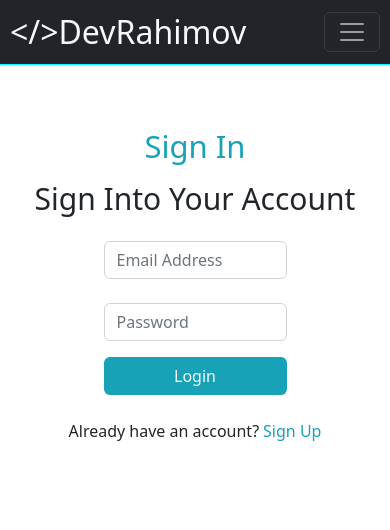
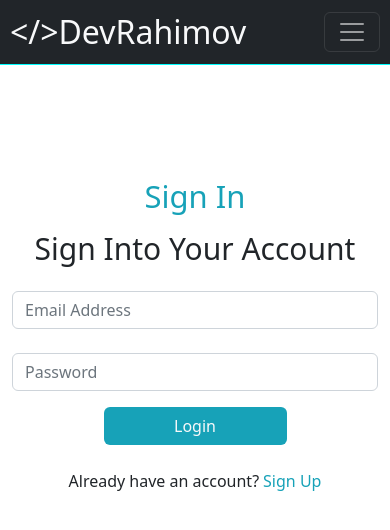
Before and after one commit to Mibrohimbek/frontend-graduater, a React (Vite) app: page /login in a window 390 px wide. Shown: the top 530 px of the page. Built offline with nearby package versions, Linux system fonts and the light colour scheme.

Commit message:
login,register

```diff
--- a/src/index.scss
+++ b/src/index.scss
@@ -57,6 +57,10 @@ body {
         .has-an-acc {
             color: rgb(23, 162, 184);
         }
+    }
+
+    #sign-in{
+        padding-top: 130px;
     }
 
     .create-profil {
@@ -206,6 +210,14 @@ h3 {
 }
 
 
+@media screen and (max-width:991px){
+    #sign-up,#sign-in{
+        input{
+            width: 100% !important;
+        }
+    }
+}
+
 @media screen and (max-width: 600px) {
     nav {
         .container-fluid {
```
